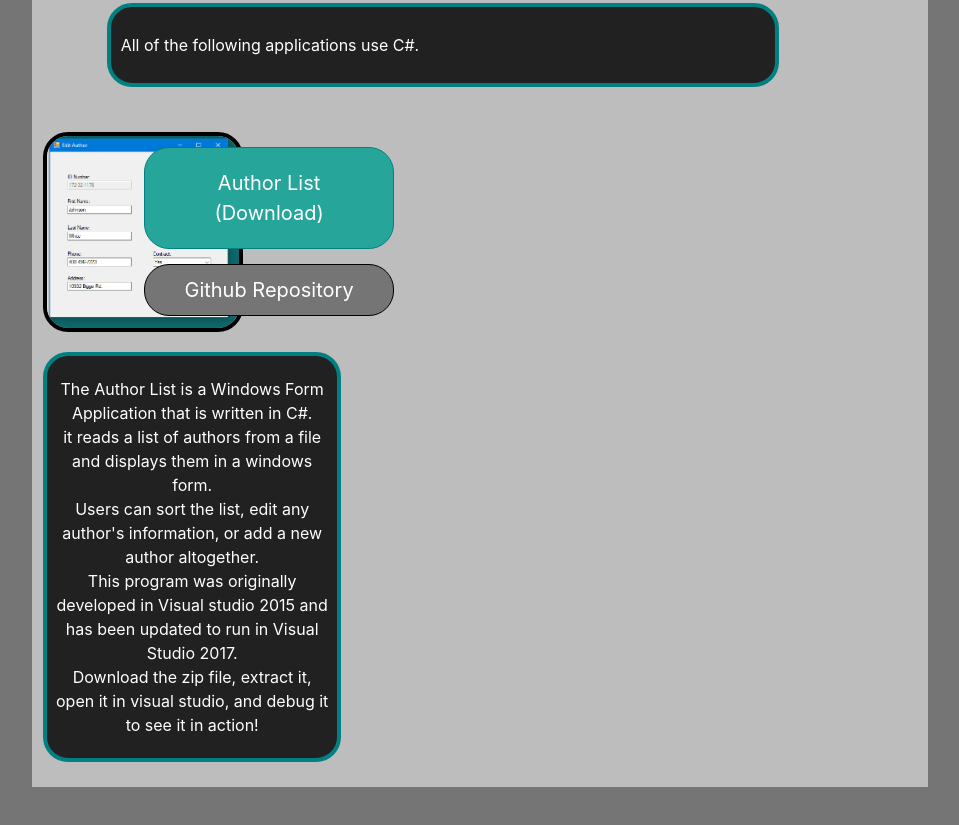
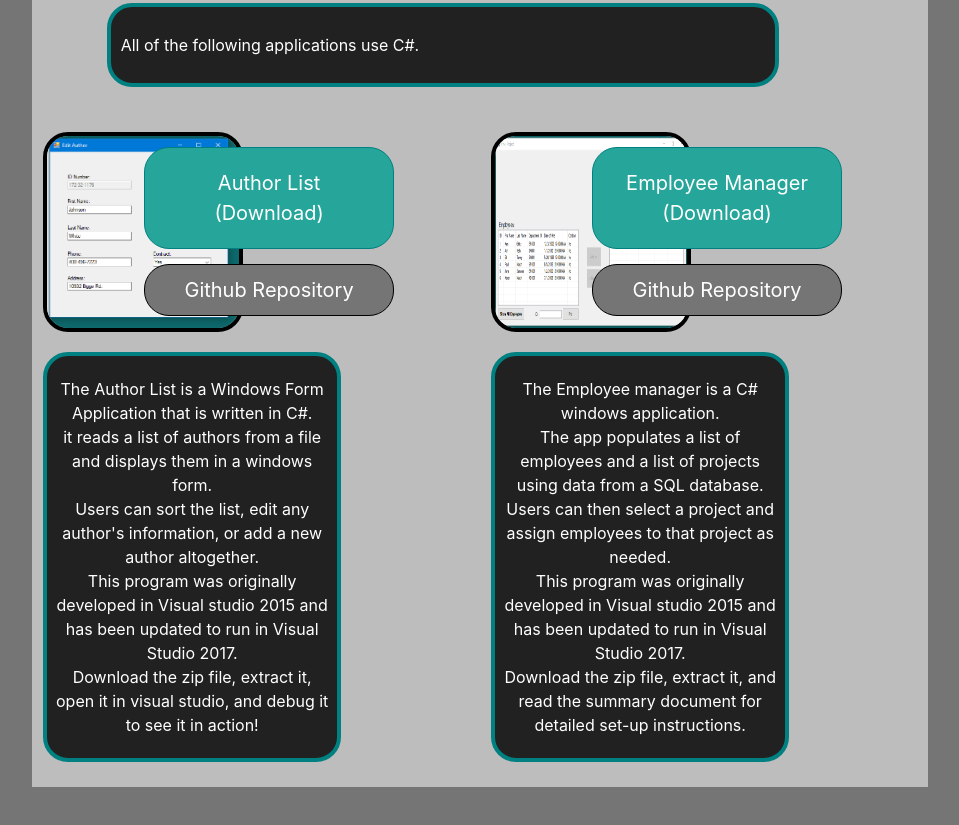
Before and after one commit to PeterGrieve/PeterGrieve.Github.io, a plain HTML site: page cSharpProjects.html in a window 1280 px wide. Shown: the part 333-1158 px from the top of the page, without its empty margins (160-1119 px from the left). Drawn offline with nearby package versions, Linux system fonts and the light colour scheme.

Commit message:
added employeeManager project

```diff
--- a/cSharpProjects.html
+++ b/cSharpProjects.html
@@ -71,16 +71,36 @@
         <a class="grey darken-1 repoLink" href="https://github.com/PeterGrieve/CsharpAuthorList">Github Repository</a>
       </div>
       <div class="col l1"></div>
+      <div class="col l1">
+      <img class="projectPic" src="./assets/images/proof.PNG"><br>
+    </div>
+    <div class="col l4">
+      <a class="teal lighten-1 JSProjectHead" href="Employee_Manager.zip" download="authorApp">Employee Manager (Download)</a><br>
+      <a class="grey darken-1 repoLink" href="https://github.com/PeterGrieve/CsharpEmployeeManager">Github Repository</a>
+    </div>
   </div>
 
   <div class="row">
     <div class="col l6">
       <div class=" grey darken-4 container JSProjectDesc">
-          <p>The Author List is a Windows Form Application that is written in C#.<br> it reads a list of authors from a file
+        <p>The Author List is a Windows Form Application that is written in C#.<br> it reads a list of authors from a
+          file
           and displays them in a windows form.<br> Users can sort the list, edit any author's information, or add a new
-            author altogether.<br> This program was originally developed in Visual studio 2015 and has been updated to run
-            in Visual Studio 2017.<br> Download the zip file, extract it, open it in visual studio, and debug it to see it
+          author altogether.<br> This program was originally developed in Visual studio 2015 and has been updated to
+          run
+          in Visual Studio 2017.<br> Download the zip file, extract it, open it in visual studio, and debug it to see
+          it
           in action!
+        </p>
+      </div>
+    </div>
+    <div class="col l6">
+      <div class=" grey darken-4 container JSProjectDesc">
+        <p>The Employee manager is a C# windows application.<br>
+          The app populates a list of employees and a list of projects using data from a SQL database.<br>
+          Users can then select a project and assign employees to that project as needed.<br>
+          This program was originally developed in Visual studio 2015 and has been updated to run in Visual Studio 2017.<br>
+          Download the zip file, extract it, and read the summary document for detailed set-up instructions.
         </p>
       </div>
     </div>
```
Also changed, not shown: assets/images/proof.PNG (added), 1 other file. Lines whose indentation alone changed are shown as unchanged.
